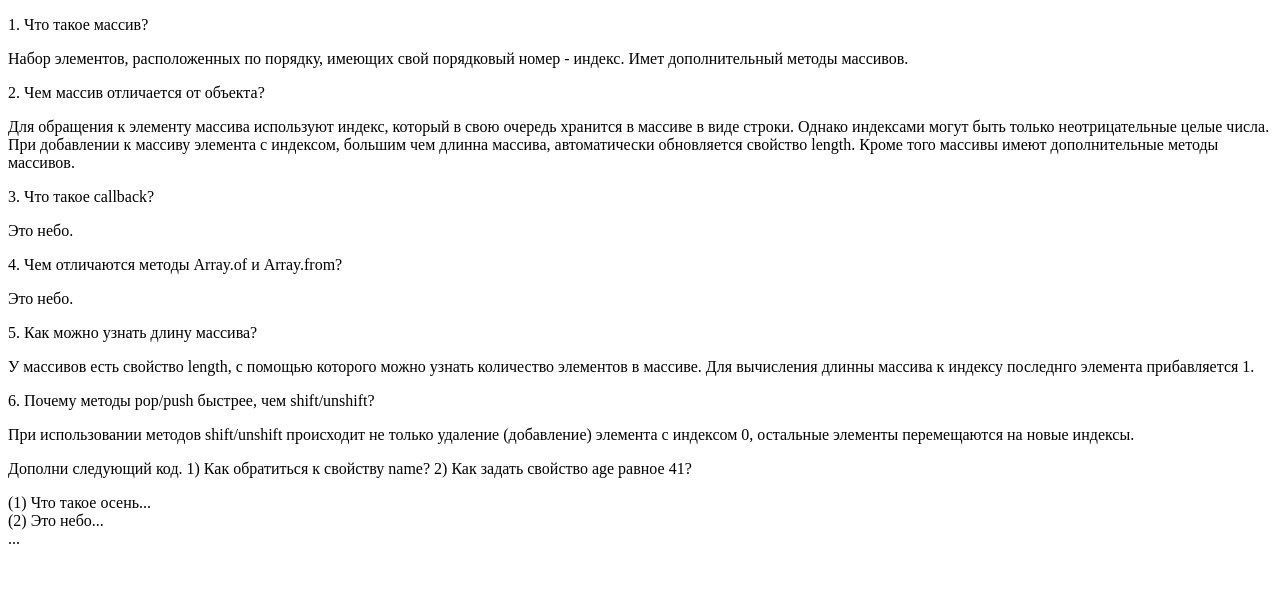
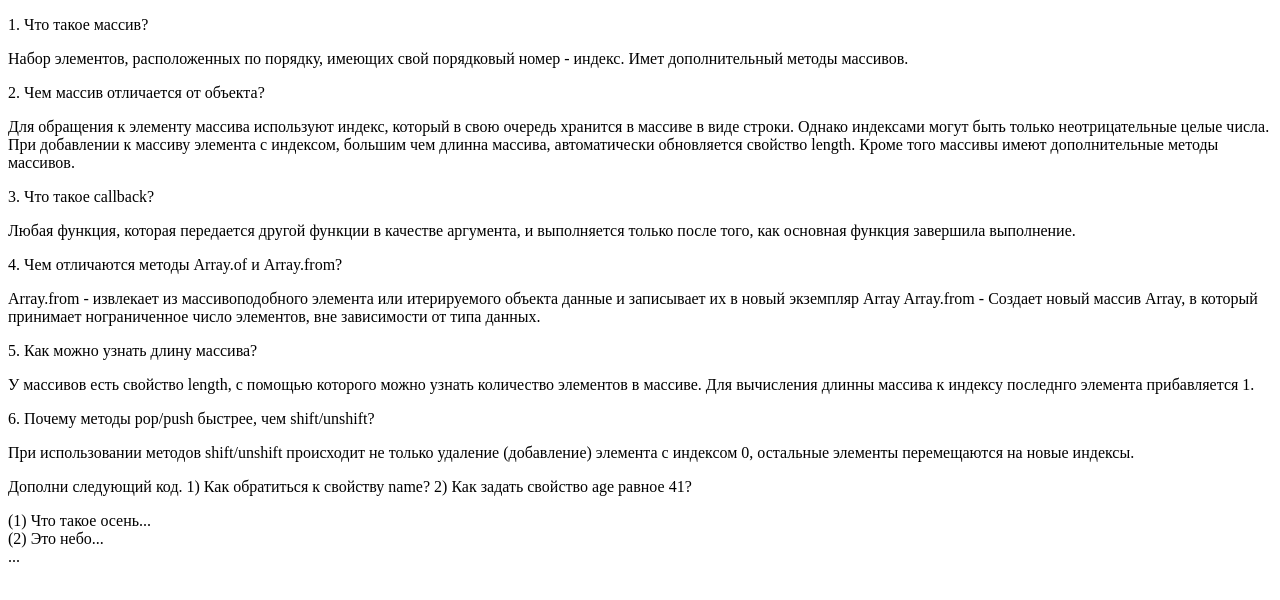
Before and after one commit to Akbalstalker/pasha-e1-006, a website: page app/pages/answers.html in a window 1280 px wide. Drawn offline with Linux system fonts and the light colour scheme.

Commit message:
commit_3

```diff
--- a/app/pages/answers.html
+++ b/app/pages/answers.html
@@ -16,11 +16,13 @@
 		</div>
 		<div class="pair arrays">
 			<p class="question">3. Что такое callback?</p>
-			<p class="answer">Это небо.</p>
+			<p class="answer">Любая функция, которая передается другой функции в качестве аргумента, и выполняется только после того, как основная функция завершила выполнение.</p>
 		</div>
 		<div class="pair arrays">
 			<p class="question">4. Чем отличаются методы Array.of и Array.from?</p>
-			<p class="answer">Это небо.</p>
+			<p class="answer">Array.from - извлекает из массивоподобного элемента или итерируемого объекта данные и записывает их в новый экземпляр Array
+				Array.from - Создает новый массив Array, в который принимает нограниченное число элементов, вне зависимости от типа данных.
+			</p>
 		</div>
 		<div class="pair arrays">
 			<p class="question">5. Как можно узнать длину массива?</p>
```
